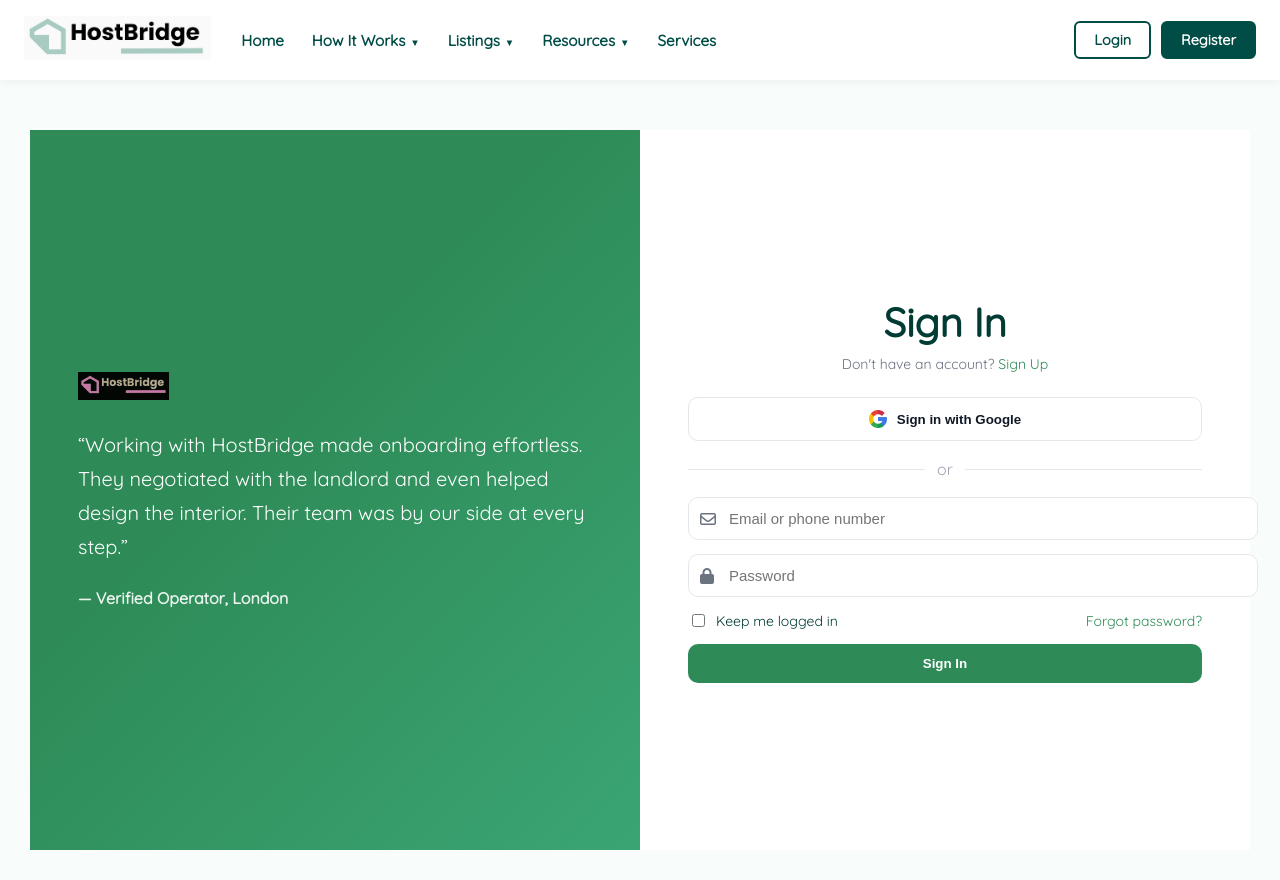
After one commit to Kronium345/host_bridge, a Flask app: page /login in a window 1280 px wide. The commit adds this page. Run offline with Flask 3, Linux system fonts and the light colour scheme; some libraries are stand-ins or nearby versions.

Commit message:
Updated login.html & register.html to be visually appropriate

```diff
--- a/app/routes.py
+++ b/app/routes.py
@@ -41,11 +41,15 @@
 def services():
     return render_template('services.html')
 
-@app.route('/login')
+@app.route('/login', methods=['GET', 'POST'])
 def login():
     return render_template('login.html')
 
-@app.route('/register')
+@app.route('/forgotpassword')
+def forgotpassword():
+    return render_template('forgotpassword.html')
+
+@app.route('/register', methods=['GET', 'POST'])
 def register():
     return render_template('register.html')
 
--- a/app/static/css/styles.css
+++ b/app/static/css/styles.css
@@ -1,5 +1,6 @@
 /* Base Styling */
-html, body {
+html,
+body {
     margin: 0;
     padding: 0;
     font-family: 'Quicksand', sans-serif;
@@ -76,7 +77,7 @@
 }
 
 /* Dropdown Arrow */
-.nav-links li.dropdown > a::after {
+.nav-links li.dropdown>a::after {
     content: "▼";
     font-size: 0.6rem;
     margin-left: 5px;
@@ -84,7 +85,7 @@
     transition: transform 0.3s ease;
 }
 
-.nav-links li.dropdown:hover > a::after {
+.nav-links li.dropdown:hover>a::after {
     transform: rotate(180deg);
 }
 
@@ -307,7 +308,7 @@
         display: block;
     }
 
-    .nav-links li.dropdown > a::after {
+    .nav-links li.dropdown>a::after {
         display: none;
     }
 }
@@ -360,7 +361,7 @@
     border-radius: 12px;
     padding: 30px;
     text-align: center;
-    box-shadow: 0 4px 12px rgba(0,0,0,0.05);
+    box-shadow: 0 4px 12px rgba(0, 0, 0, 0.05);
 }
 
 .step-box img {
@@ -442,26 +443,31 @@
 
 
 
-.form-section, .filter-section {
+.form-section,
+.filter-section {
     padding: 50px 20px;
     max-width: 1000px;
     margin: auto;
 }
 
-.property-form, .filters {
+.property-form,
+.filters {
     display: flex;
     flex-direction: column;
     gap: 18px;
 }
 
-.property-form input, .property-form select, .property-form textarea {
+.property-form input,
+.property-form select,
+.property-form textarea {
     padding: 10px 12px;
     border-radius: 6px;
     border: 1px solid #ccc;
     font-size: 0.95rem;
 }
 
-.property-form button, .filters button {
+.property-form button,
+.filters button {
     padding: 10px 18px;
     background-color: #004c46;
     color: white;
@@ -470,7 +476,8 @@
     cursor: pointer;
 }
 
-.property-form button:hover, .filters button:hover {
+.property-form button:hover,
+.filters button:hover {
     background-color: #2b7c6c;
 }
 
@@ -518,7 +525,7 @@
     background-color: #ffffff;
     border: 1px solid #e0f0ea;
     border-radius: 10px;
-    box-shadow: 0 2px 8px rgba(0,0,0,0.04);
+    box-shadow: 0 2px 8px rgba(0, 0, 0, 0.04);
     text-align: center;
 }
 
@@ -548,22 +555,28 @@
     padding: 60px 20px;
     background: #f6fbf9;
 }
+
 .map-filter-container {
     display: flex;
     flex-direction: column;
     gap: 30px;
 }
+
 @media(min-width: 768px) {
     .map-filter-container {
         flex-direction: row;
     }
-    .map-box, .filters-box {
+
+    .map-box,
+    .filters-box {
         flex: 1;
     }
+
     .filters-box {
         padding-left: 40px;
     }
 }
+
 .listing-form input,
 .listing-form select,
 .listing-form textarea {
@@ -573,6 +586,7 @@
     border: 1px solid #ccc;
     border-radius: 6px;
 }
+
 .listing-form button {
     background-color: #004c46;
     color: white;
@@ -581,9 +595,11 @@
     border-radius: 6px;
     cursor: pointer;
 }
+
 .listing-form button:hover {
     background-color: #2b7c6c;
 }
+
 .note {
     background: #eaf5f2;
     padding: 12px;
@@ -591,16 +607,19 @@
     margin-top: 10px;
     color: #004c46;
 }
+
 .tools-section {
     padding: 40px 20px;
     background: #ffffff;
     text-align: center;
 }
+
 .tools-list {
     list-style: none;
     padding: 0;
     margin: 0;
 }
+
 .tools-list li {
     margin: 8px 0;
     font-weight: 600;
@@ -619,13 +638,13 @@
     min-width: 180px;
     color: #004c46;
     font-family: 'Quicksand', sans-serif;
-  }
+}
 
-  .filter-select:focus {
+.filter-select:focus {
     outline: none;
     border-color: #2b7c6c;
     box-shadow: 0 0 5px rgba(43, 124, 108, 0.2);
-  }
+}
 
 
 
@@ -679,7 +698,8 @@
         flex-direction: column;
     }
 
-    .map-box, .filter-box {
+    .map-box,
+    .filter-box {
         width: 100%;
     }
 
@@ -687,3 +707,258 @@
         height: 400px;
     }
 }
+
+/* =============================== */
+/* AUTH PAGES — SHARED STYLES                                        */
+/* =============================== */
+
+.auth-wrapper {
+    display: flex;
+    gap: 0;
+    min-height: calc(100vh - 80px);
+}
+
+.auth-side {
+    flex: 1 1 50%;
+    background: linear-gradient(135deg, seagreen 0%, #2e8b57 40%, #3aa574 100%);
+    color: #ffffff;
+    display: flex;
+    align-items: center;
+    justify-content: center;
+    padding: 48px;
+}
+
+.auth-side .quote {
+    max-width: 560px;
+}
+
+.auth-side .quote p {
+    font-size: 20px;
+    line-height: 1.7;
+    margin: 0 0 24px;
+}
+
+.auth-side .quote .author {
+    opacity: 0.9;
+    font-weight: 600;
+}
+
+.auth-side .quote h2 {
+    margin: 0 0 16px;
+    font-size: 32px;
+}
+
+.auth-form {
+    flex: 1 1 50%;
+    background: #ffffff;
+    display: flex;
+    align-items: center;
+    justify-content: center;
+    padding: 48px;
+}
+
+.auth-card {
+    width: 100%;
+    max-width: 560px;
+}
+
+.auth-header {
+    text-align: center;
+    margin-bottom: 24px;
+}
+
+.auth-title {
+    font-size: 40px;
+    margin: 0 0 8px;
+}
+
+.auth-subtle {
+    color: #6b7280;
+    font-size: 14px;
+}
+
+.auth-subtle a {
+    color: seagreen;
+    text-decoration: none;
+}
+
+.auth-subtle a:hover {
+    text-decoration: underline;
+}
+
+.google-btn {
+    width: 100%;
+    display: inline-flex;
+    align-items: center;
+    justify-content: center;
+    gap: 10px;
+    border: 1px solid #e5e7eb;
+    background: #fff;
+    color: #111827;
+    padding: 12px 16px;
+    border-radius: 10px;
+    font-weight: 600;
+    cursor: pointer;
+}
+
+.google-logo {
+    height: 18px;
+    width: auto;
+}
+
+.or-sep {
+    display: grid;
+    grid-template-columns: 1fr auto 1fr;
+    align-items: center;
+    gap: 12px;
+    margin: 18px 0;
+    color: #9ca3af;
+}
+
+.or-sep::before,
+.or-sep::after {
+    content: "";
+    height: 1px;
+    background: #e5e7eb;
+    display: block;
+}
+
+.auth-form .form {
+    display: grid;
+    gap: 14px;
+}
+
+.field {
+    position: relative;
+}
+
+.field i {
+    position: absolute;
+    left: 12px;
+    top: 50%;
+    transform: translateY(-50%);
+    color: #6b7280;
+}
+
+.input {
+    width: 100%;
+    padding: 12px 14px 12px 40px;
+    border: 1px solid #e5e7eb;
+    border-radius: 10px;
+    font-size: 15px;
+}
+
+.input:focus {
+    outline: none;
+    border-color: seagreen;
+    box-shadow: 0 0 0 3px rgba(46, 139, 87, 0.15);
+}
+
+.form-row {
+    display: flex;
+    align-items: center;
+    justify-content: space-between;
+    font-size: 14px;
+}
+
+.form-row a {
+    color: seagreen;
+    text-decoration: none;
+}
+
+.form-row a:hover {
+    text-decoration: underline;
+}
+
+.checkbox-inline {
+    display: flex;
+    align-items: center;
+    gap: 8px;
+}
+
+.submit-btn {
+    width: 100%;
+    background: seagreen;
+    color: #fff;
+    border: none;
+    padding: 12px 16px;
+    border-radius: 10px;
+    font-weight: 700;
+    cursor: pointer;
+}
+
+.submit-btn:hover {
+    filter: brightness(0.95);
+}
+
+.brand-mark {
+    height: 28px;
+    margin-bottom: 24px;
+    opacity: .95;
+}
+
+.brand-mark-invert {
+    filter: invert(1);
+}
+
+@media (max-width: 960px) {
+    .auth-wrapper {
+        flex-direction: column;
+    }
+
+    .auth-side {
+        min-height: 260px;
+        padding: 32px;
+    }
+}
+
+/* AUTH — REGISTER PAGE GRID */
+.auth-grid {
+    display: grid;
+    grid-template-columns: 1fr 1fr;
+    gap: 14px;
+}
+
+.auth-grid .span-2 {
+    grid-column: 1 / -1;
+}
+
+@media (max-width: 960px) {
+    .auth-grid {
+        grid-template-columns: 1fr;
+    }
+}
+
+/* =============================== */
+/* FORGOT PASSWORD PAGE                                              */
+/* =============================== */
+.reset-section {
+    max-width: 560px;
+    margin: 48px auto;
+    padding: 24px;
+}
+
+.muted {
+    color: #6b7280;
+}
+
+.reset-form {
+    display: grid;
+    gap: 12px;
+    margin-top: 16px;
+}
+
+.reset-input {
+    padding: 12px 14px;
+    border: 1px solid #e5e7eb;
+    border-radius: 10px;
+}
+
+.reset-btn {
+    background: seagreen;
+    color: #fff;
+    border: none;
+    padding: 12px 16px;
+    border-radius: 10px;
+    font-weight: 700;
+}
--- /dev/null
+++ b/app/templates/login.html
@@ -0,0 +1,225 @@
+{% extends "base.html" %}
+
+{% block content %}
+<style>
+    .auth-wrapper {
+        display: flex;
+        gap: 0;
+        min-height: calc(100vh - 80px);
+    }
+
+    .auth-side {
+        flex: 1 1 50%;
+        background: linear-gradient(135deg, seagreen 0%, #2e8b57 40%, #3aa574 100%);
+        color: #ffffff;
+        display: flex;
+        align-items: center;
+        justify-content: center;
+        padding: 48px;
+    }
+
+    .auth-side .quote {
+        max-width: 560px;
+    }
+
+    .auth-side .quote p {
+        font-size: 20px;
+        line-height: 1.7;
+        margin: 0 0 24px;
+    }
+
+    .auth-side .quote .author {
+        opacity: 0.9;
+        font-weight: 600;
+    }
+
+    .auth-form {
+        flex: 1 1 50%;
+        background: #ffffff;
+        display: flex;
+        align-items: center;
+        justify-content: center;
+        padding: 48px;
+    }
+
+    .auth-card {
+        width: 100%;
+        max-width: 520px;
+    }
+
+    .auth-header {
+        text-align: center;
+        margin-bottom: 24px;
+    }
+
+    .auth-title {
+        font-size: 40px;
+        margin: 0 0 8px;
+    }
+
+    .auth-subtle {
+        color: #6b7280;
+        font-size: 14px;
+    }
+
+    .auth-subtle a {
+        color: seagreen;
+        text-decoration: none;
+    }
+
+    .auth-subtle a:hover {
+        text-decoration: underline;
+    }
+
+    .google-btn {
+        width: 100%;
+        display: inline-flex;
+        align-items: center;
+        justify-content: center;
+        gap: 10px;
+        border: 1px solid #e5e7eb;
+        background: #fff;
+        color: #111827;
+        padding: 12px 16px;
+        border-radius: 10px;
+        font-weight: 600;
+        cursor: pointer;
+    }
+
+    .or-sep {
+        display: grid;
+        grid-template-columns: 1fr auto 1fr;
+        align-items: center;
+        gap: 12px;
+        margin: 18px 0;
+        color: #9ca3af;
+    }
+
+    .or-sep::before,
+    .or-sep::after {
+        content: "";
+        height: 1px;
+        background: #e5e7eb;
+        display: block;
+    }
+
+    .form {
+        display: grid;
+        gap: 14px;
+    }
+
+    .field {
+        position: relative;
+    }
+
+    .field i {
+        position: absolute;
+        left: 12px;
+        top: 50%;
+        transform: translateY(-50%);
+        color: #6b7280;
+    }
+
+    .input {
+        width: 100%;
+        padding: 12px 14px 12px 40px;
+        border: 1px solid #e5e7eb;
+        border-radius: 10px;
+        font-size: 15px;
+    }
+
+    .input:focus {
+        outline: none;
+        border-color: seagreen;
+        box-shadow: 0 0 0 3px rgba(46, 139, 87, 0.15);
+    }
+
+    .form-row {
+        display: flex;
+        align-items: center;
+        justify-content: space-between;
+        font-size: 14px;
+    }
+
+    .form-row a {
+        color: seagreen;
+        text-decoration: none;
+    }
+
+    .form-row a:hover {
+        text-decoration: underline;
+    }
+
+    .submit-btn {
+        width: 100%;
+        background: seagreen;
+        color: #fff;
+        border: none;
+        padding: 12px 16px;
+        border-radius: 10px;
+        font-weight: 700;
+        cursor: pointer;
+    }
+
+    .submit-btn:hover {
+        filter: brightness(0.95);
+    }
+
+    @media (max-width: 960px) {
+        .auth-wrapper {
+            flex-direction: column;
+        }
+
+        .auth-side {
+            min-height: 260px;
+            padding: 32px;
+        }
+    }
+</style>
+
+<script src="https://kit.fontawesome.com/2c64fe788e.js" crossorigin="anonymous"></script>
+
+<section class="auth-wrapper">
+    <aside class="auth-side">
+        <div class="quote">
+            <img src="{{ url_for('static', filename='images/b.png') }}" alt="" class="brand-mark brand-mark-invert">
+            <p>“Working with HostBridge made onboarding effortless. They negotiated with the landlord and even helped
+                design the interior. Their team was by our side at every step.”</p>
+            <div class="author">— Verified Operator, London</div>
+        </div>
+    </aside>
+
+    <div class="auth-form">
+        <div class="auth-card">
+            <div class="auth-header">
+                <h1 class="auth-title">Sign In</h1>
+                <div class="auth-subtle">Don't have an account? <a href="{{ url_for('register') }}">Sign Up</a></div>
+            </div>
+
+            <button class="google-btn" type="button"><img
+                    src="{{ url_for('static', filename='images/logo-google.png') }}" alt="Google" class="google-logo">
+                Sign in with Google</button>
+            <div class="or-sep">or</div>
+
+            <form class="form" action="{{ url_for('login') }}" method="post">
+                <div class="field">
+                    <i class="fa-regular fa-envelope"></i>
+                    <input class="input" type="text" id="email" name="email" placeholder="Email or phone number"
+                        required>
+                </div>
+                <div class="field">
+                    <i class="fa-solid fa-lock"></i>
+                    <input class="input" type="password" id="password" name="password" placeholder="Password" required>
+                </div>
+                <div class="form-row">
+                    <label class="checkbox-inline">
+                        <input type="checkbox" name="remember"> Keep me logged in
+                    </label>
+                    <a href="{{ url_for('forgotpassword') }}">Forgot password?</a>
+                </div>
+                <button class="submit-btn" type="submit">Sign In</button>
+            </form>
+        </div>
+    </div>
+</section>
+{% endblock %}
```
Also changed, not shown: app/templates/forgotpassword.html (added, +12 -0 lines), app/templates/register.html (added, +63 -0 lines), app/static/images/logo-google.png (added).
